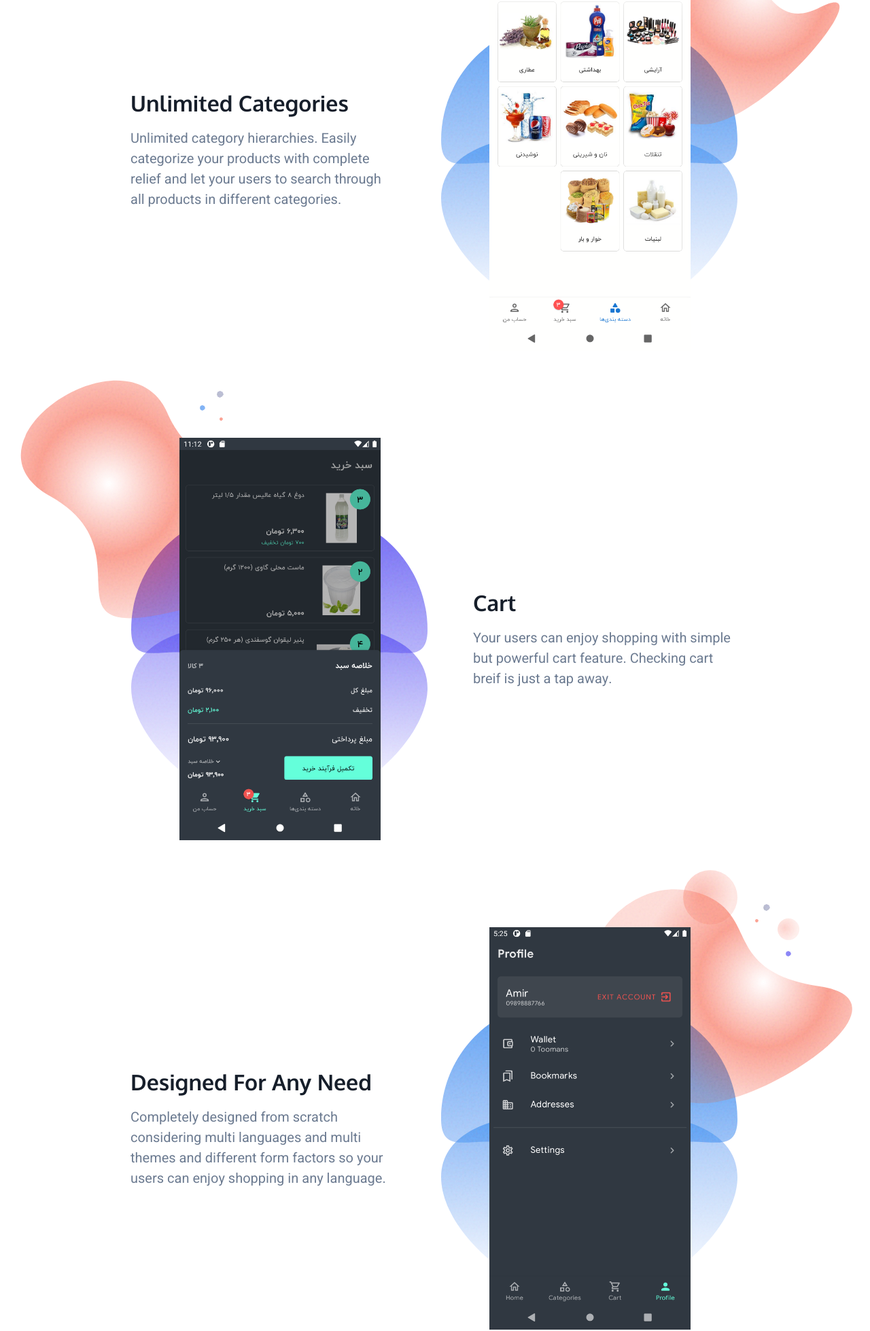
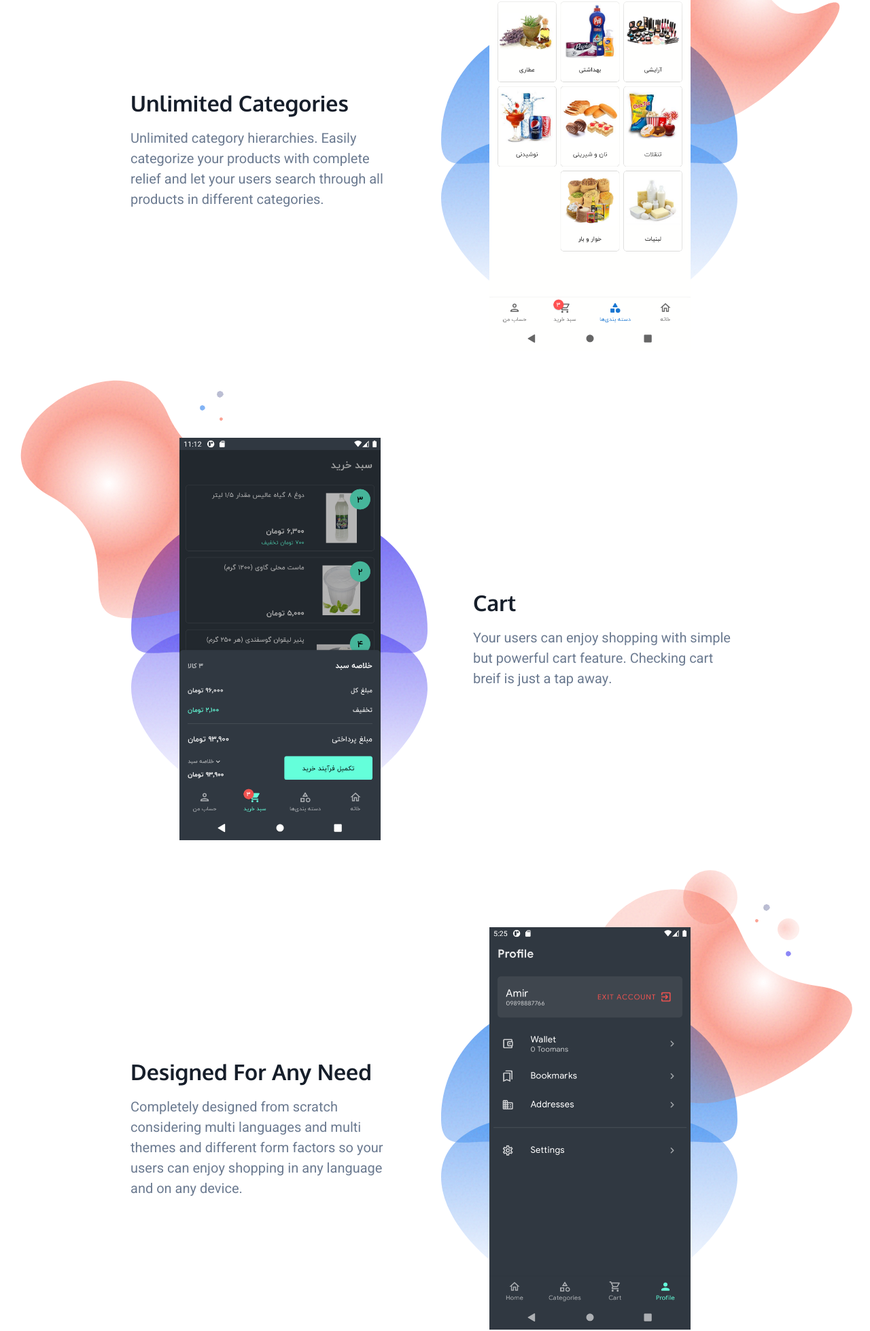
Before and after one commit to shoppify/shoppify.github.io, a plain HTML site: page index.html in a window 1280 px wide. Shown: the part 2162-4120 px from the top of the page at 68% size. Drawn offline with nearby package versions, Linux system fonts and the light colour scheme; animation ran at ten frames a second.

Commit message:
content update

```diff
--- a/index.html
+++ b/index.html
@@ -76,7 +76,7 @@
 								</div>
 								<div class="feature-extended-body is-revealing">
 									<h3 class="mt-0 mb-16">Unlimited Categories</h3>
-									<p class="m-0">Unlimited category hierarchies. Easily categorize your products with complete relief and let your users to search through all products in different categories.</p>
+									<p class="m-0">Unlimited category hierarchies. Easily categorize your products with complete relief and let your users search through all products in different categories.</p>
 								</div>
 							</div>
 							<div class="feature-extended">
@@ -100,7 +100,7 @@
 								</div>
 								<div class="feature-extended-body is-revealing">
 									<h3 class="mt-0 mb-16">Designed For Any Need</h3>
-									<p class="m-0">Completely designed from scratch considering multi languages and multi themes and different form factors so your users can enjoy shopping in any language.</p>
+									<p class="m-0">Completely designed from scratch considering multi languages and multi themes and different form factors so your users can enjoy shopping in any language and on any device.</p>
 								</div>
 							</div>
 						</div>
```
